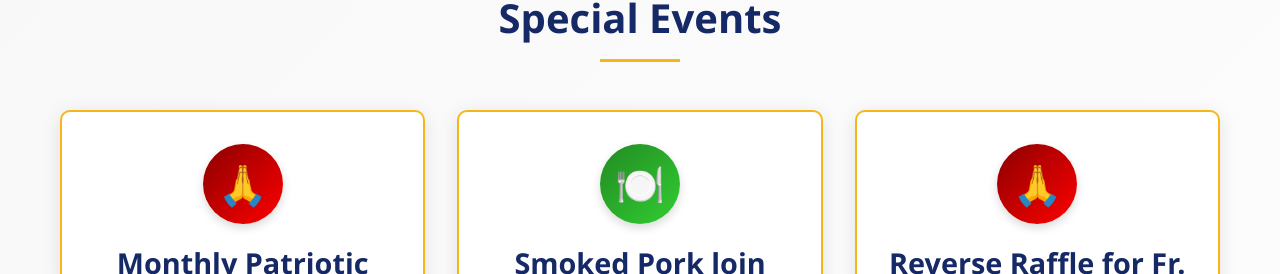
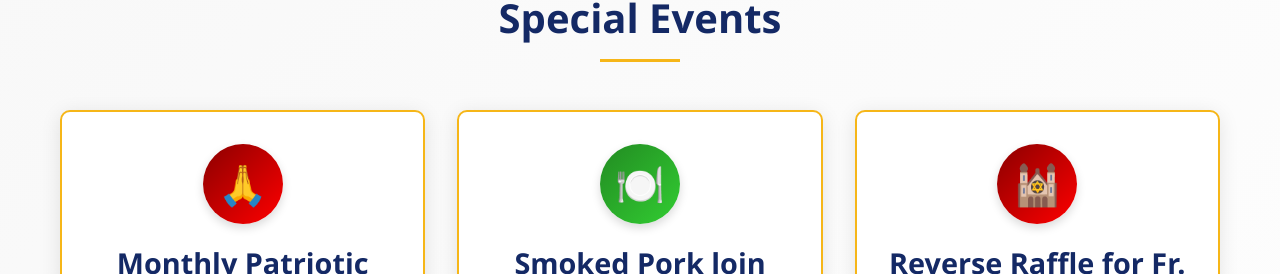
Before and after one commit to musoniusr/kofc626-website, a plain HTML site: page index.html in a window 1280 px wide. Shown: the part 2535-2809 px from the top of the page. Drawn offline with Linux system fonts and the light colour scheme.

Commit message:
Update index.html

```diff
--- a/index.html
+++ b/index.html
@@ -148,12 +148,11 @@
            <!-- --------------------------event #2  -->
                 <div class="special-event-card">
                     <h3>
-                        <span class="event-icon prayer">🙏</span>
+                        <span class="event-icon prayer">🕍</span>
                         Reverse Raffle for Fr. McGivney Shrine
                     </h3>
                     <div class="event-image">
-                        <img src="images/ReverseRaffle.jpg" alt="Reverse Raffle for Fr. McGivney Shrine at Sowerful Mother Shrine
-" loading="lazy">
+                        <img src="images/ReverseRaffle.jpg" alt="Reverse Raffle for Fr. McGivney Shrine at Sowerful Mother Shrine" loading="lazy">
                     </div>
                     <p><strong>Date:</strong> February 5, 2027<br>
                     <strong>Cost:</strong> Tickets are $20 each for a chance to win a $2,000 grand prize plus $1,000 in additional prizes.<br>
```
